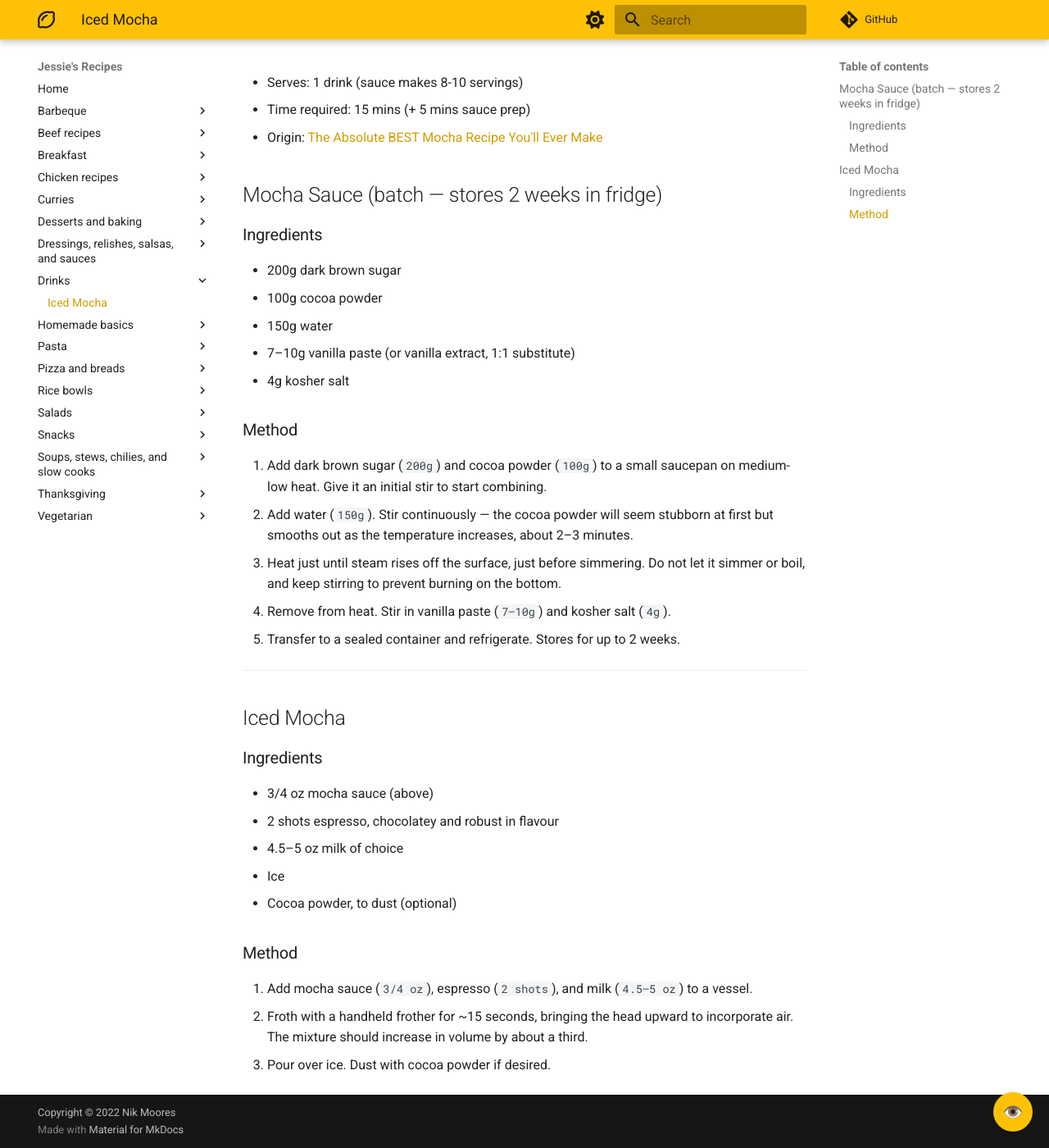
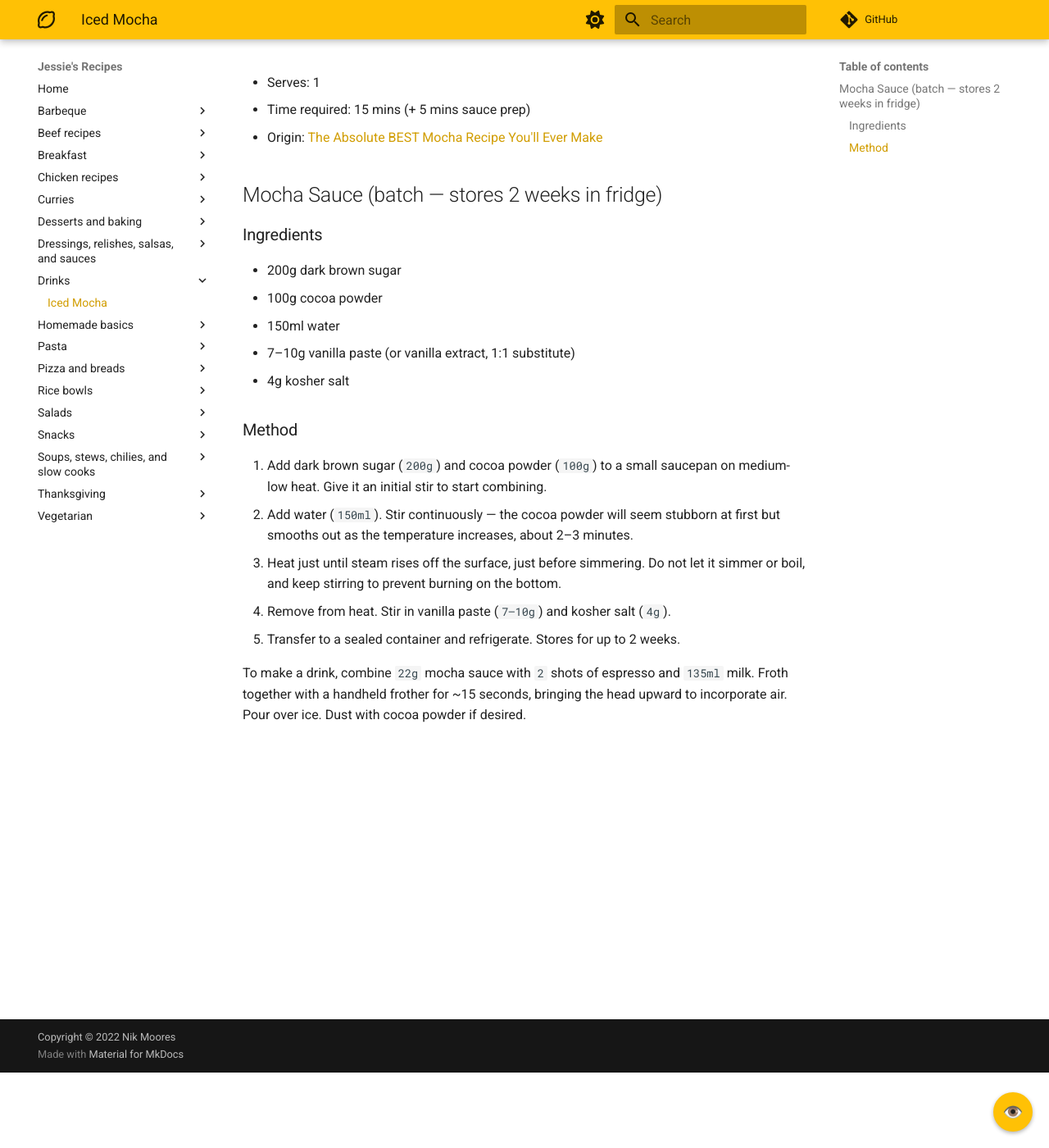
Before and after one commit to Adroz/recipe-database, an MkDocs documentation site: the page built from docs/drinks/iced-mocha.md, in a window 1280 px wide and 1400 px high, scrolled down 92 px. Shown: the whole window at 82% size. Built offline with MkDocs 1.6.1 and Material for MkDocs 9.7.7, drawn with Linux system fonts in a browser that asks for light colours; comment, search, counter and statistics services are not loaded.

Commit message:
Simplify mocha recipe into single format with metric measurements

```diff
--- a/docs/drinks/iced-mocha.md
+++ b/docs/drinks/iced-mocha.md
@@ -1,5 +1,5 @@
 # Iced Mocha
-* Serves: 1 drink (sauce makes 8-10 servings)
+* Serves: 1
 * Time required: 15 mins (+ 5 mins sauce prep)
 * Origin: [The Absolute BEST Mocha Recipe You'll Ever Make](https://www.youtube.com/watch?v=906khxWTiIw)
 
@@ -8,29 +8,16 @@
 ### Ingredients
 * 200g dark brown sugar
 * 100g cocoa powder
-* 150g water
+* 150ml water
 * 7–10g vanilla paste (or vanilla extract, 1:1 substitute)
 * 4g kosher salt
 
 ### Method
 1. Add dark brown sugar (`200g`) and cocoa powder (`100g`) to a small saucepan on medium-low heat. Give it an initial stir to start combining.
-1. Add water (`150g`). Stir continuously — the cocoa powder will seem stubborn at first but smooths out as the temperature increases, about 2–3 minutes.
+1. Add water (`150ml`). Stir continuously — the cocoa powder will seem stubborn at first but smooths out as the temperature increases, about 2–3 minutes.
 1. Heat just until steam rises off the surface, just before simmering. Do not let it simmer or boil, and keep stirring to prevent burning on the bottom.
 1. Remove from heat. Stir in vanilla paste (`7–10g`) and kosher salt (`4g`).
 1. Transfer to a sealed container and refrigerate. Stores for up to 2 weeks.
 
----
 
-## Iced Mocha
-
-### Ingredients
-* 3/4 oz mocha sauce (above)
-* 2 shots espresso, chocolatey and robust in flavour
-* 4.5–5 oz milk of choice
-* Ice
-* Cocoa powder, to dust (optional)
-
-### Method
-1. Add mocha sauce (`3/4 oz`), espresso (`2 shots`), and milk (`4.5–5 oz`) to a vessel.
-1. Froth with a handheld frother for ~15 seconds, bringing the head upward to incorporate air. The mixture should increase in volume by about a third.
-1. Pour over ice. Dust with cocoa powder if desired.
+To make a drink, combine `22g` mocha sauce with `2` shots of espresso and `135ml` milk. Froth together with a handheld frother for ~15 seconds, bringing the head upward to incorporate air. Pour over ice. Dust with cocoa powder if desired.
```
